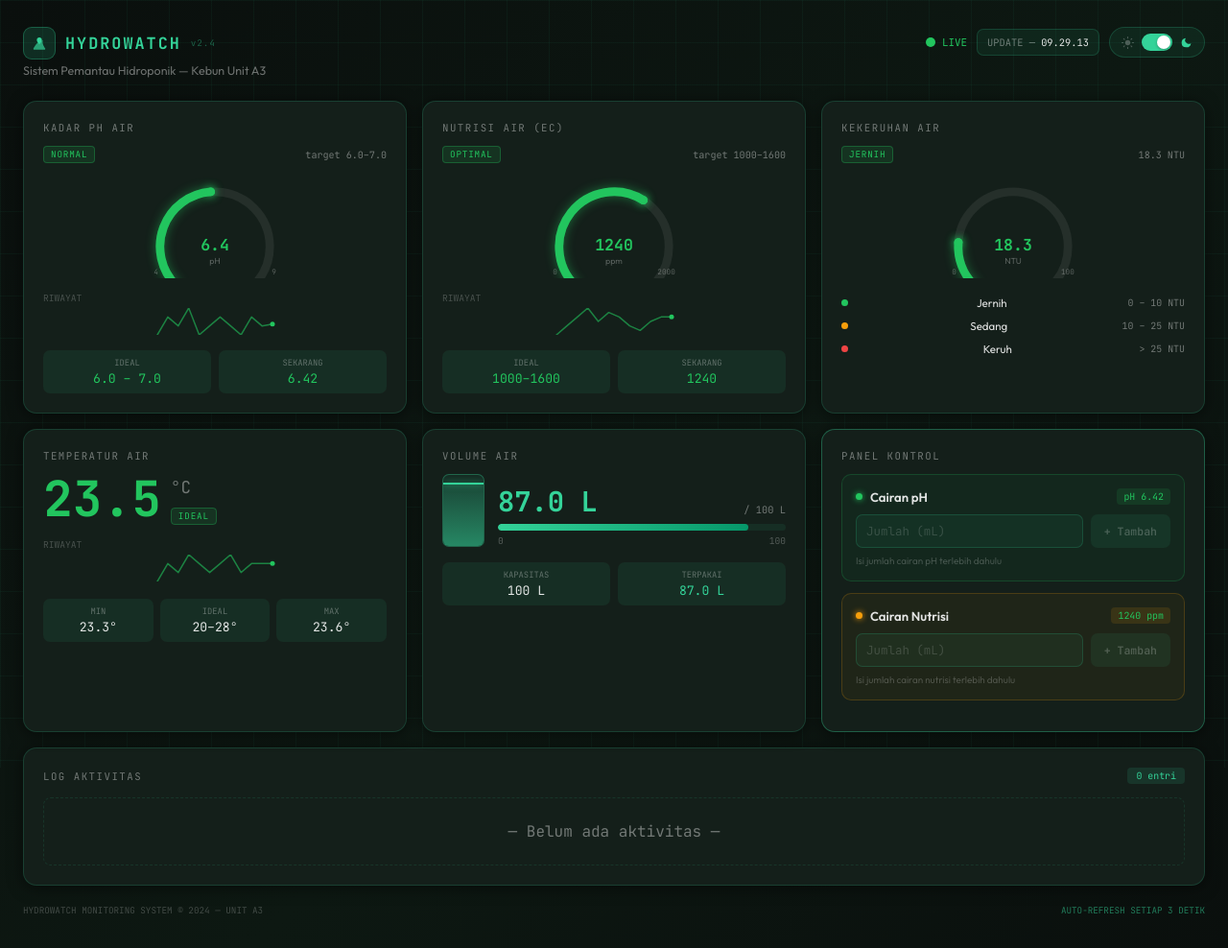
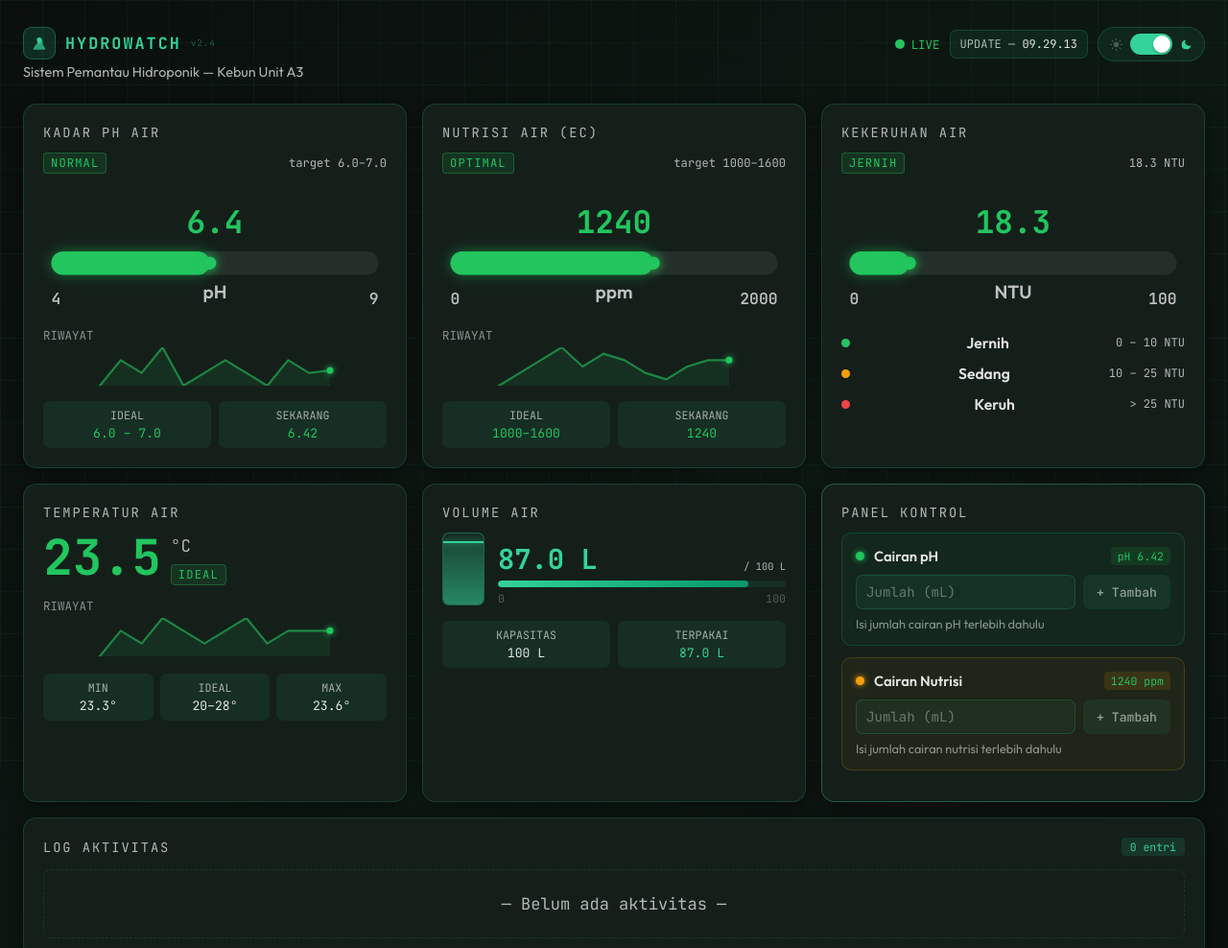
Before and after one commit to fiturbra438-art/web_hidropnik_iot, a website: page public/index.html in a window 1280 px wide. Shown: the top 988 px of the page at 96% size. Drawn offline with Linux system fonts and the light colour scheme.

Commit message:
apdet desain

```diff
--- a/public/hydrowatch.js
+++ b/public/hydrowatch.js
@@ -30,37 +30,28 @@ function drawGauge(svgId, value, min, max, unit, statusClass) {
   const svg = document.getElementById(svgId);
   if (!svg) return;
   const pct  = Math.min(1, Math.max(0, (value - min) / (max - min)));
-  const angle= -135 + pct * 270;
-  const r=52, cx=70, cy=70;
+  const x=15, y=52, width=250, height=18;
   const color = clr(statusClass);
 
-  function toRad(d) { return ((d - 90) * Math.PI) / 180; }
-  function arcPath(s, e, rv) {
-    const x1=cx+rv*Math.cos(toRad(s)), y1=cy+rv*Math.sin(toRad(s));
-    const x2=cx+rv*Math.cos(toRad(e)), y2=cy+rv*Math.sin(toRad(e));
-    const large = e-s>180?1:0;
-    return `M ${x1} ${y1} A ${rv} ${rv} 0 ${large} 1 ${x2} ${y2}`;
-  }
-
   const trackColor = isDark ? "rgba(255,255,255,0.07)" : "rgba(0,0,0,0.08)";
-  const textColor  = isDark ? "rgba(255,255,255,0.3)"  : "rgba(10,30,18,0.35)";
+  const textColor  = isDark ? "rgba(255,255,255,0.72)" : "rgba(10,30,18,0.72)";
 
   const displayVal = unit==="ppm"||unit==="L"
     ? Math.round(value)
     : value.toFixed(1);
 
   svg.innerHTML = `
-    <path d="${arcPath(-135,135,r)}" fill="none" stroke="${trackColor}" stroke-width="8" stroke-linecap="round"/>
-    <path d="${arcPath(-135,-135+pct*270,r)}" fill="none" stroke="${color}" stroke-width="8" stroke-linecap="round"
+    <rect x="${x}" y="${y}" width="${width}" height="${height}" rx="${height / 2}" fill="${trackColor}"/>
+    <rect x="${x}" y="${y}" width="${width * pct}" height="${height}" rx="${height / 2}" fill="${color}"
       style="filter:drop-shadow(0 0 5px ${color}77)"/>
-    <circle cx="${cx+r*Math.cos(toRad(angle))}" cy="${cy+r*Math.sin(toRad(angle))}" r="4"
+    <circle cx="${x + width * pct}" cy="${y + height / 2}" r="5"
       fill="${color}" style="filter:drop-shadow(0 0 4px ${color})"/>
-    <text x="${cx}" y="${cy+4}" text-anchor="middle" font-family="JetBrains Mono,monospace"
-      font-size="15" font-weight="700" fill="${color}">${displayVal}</text>
-    <text x="${cx}" y="${cy+16}" text-anchor="middle" font-family="Outfit,sans-serif"
-      font-size="8" fill="${textColor}">${unit}</text>
-    <text x="12" y="96" font-family="JetBrains Mono,monospace" font-size="7" fill="${textColor}">${min}</text>
-    <text x="128" y="96" text-anchor="end" font-family="JetBrains Mono,monospace" font-size="7" fill="${textColor}">${max}</text>
+    <text x="140" y="38" text-anchor="middle" font-family="JetBrains Mono,monospace"
+      font-size="24" font-weight="700" fill="${color}">${displayVal}</text>
+    <text x="140" y="88" text-anchor="middle" font-family="Outfit,sans-serif"
+      font-size="14" font-weight="600" fill="${textColor}">${unit}</text>
+    <text x="${x}" y="92" font-family="JetBrains Mono,monospace" font-size="12" font-weight="600" fill="${textColor}">${min}</text>
+    <text x="${x + width}" y="92" text-anchor="end" font-family="JetBrains Mono,monospace" font-size="12" font-weight="600" fill="${textColor}">${max}</text>
   `;
 }
 
@@ -70,15 +61,17 @@ function drawSparkline(svgId, data, statusClass) {
   if (!svg || data.length < 2) return;
   const color = clr(statusClass);
   const mn=Math.min(...data), mx=Math.max(...data), range=mx-mn||1;
-  const w=120, h=28;
+  const w=240, h=40;
   const pts = data.map((v,i)=>`${(i/(data.length-1))*w},${h-((v-mn)/range)*h}`).join(" ");
+  const areaPts = `0,${h} ${pts} ${w},${h}`;
   const last = data[data.length-1];
   const lx=(data.length-1)/(data.length-1)*w;
   const ly=h-((last-mn)/range)*h;
   svg.innerHTML = `
-    <polyline points="${pts}" fill="none" stroke="${color}" stroke-width="1.5"
+    <polygon points="${areaPts}" fill="${color}" opacity="0.1"/>
+    <polyline points="${pts}" fill="none" stroke="${color}" stroke-width="2.2"
       stroke-linecap="round" stroke-linejoin="round" opacity="0.6"/>
-    <circle cx="${lx}" cy="${ly}" r="2.5" fill="${color}"/>
+    <circle cx="${lx}" cy="${ly}" r="3.5" fill="${color}" style="filter:drop-shadow(0 0 3px ${color})"/>
   `;
 }
 
--- a/public/index.html
+++ b/public/index.html
@@ -67,10 +67,10 @@
           <span class="mono muted" style="font-size:0.63rem">target 6.0–7.0</span>
         </div>
         <div class="gauge-wrap">
-          <svg id="gauge-ph" viewBox="0 0 140 100" class="gauge"></svg>
+          <svg id="gauge-ph" viewBox="0 0 280 100" class="gauge"></svg>
         </div>
         <p class="history-label">RIWAYAT</p>
-        <svg id="spark-ph" viewBox="0 0 120 28" class="sparkline"></svg>
+        <svg id="spark-ph" viewBox="0 0 240 40" class="sparkline"></svg>
         <div class="mini-grid-2">
           <div class="mini-card"><p class="mini-label">IDEAL</p><p class="mini-val ok">6.0 – 7.0</p></div>
           <div class="mini-card"><p class="mini-label">SEKARANG</p><p class="mini-val" id="val-ph-now"></p></div>
@@ -85,10 +85,10 @@
           <span class="mono muted" style="font-size:0.63rem">target 1000–1600</span>
         </div>
         <div class="gauge-wrap">
-          <svg id="gauge-nutrisi" viewBox="0 0 140 100" class="gauge"></svg>
+          <svg id="gauge-nutrisi" viewBox="0 0 280 100" class="gauge"></svg>
         </div>
         <p class="history-label">RIWAYAT</p>
-        <svg id="spark-nutrisi" viewBox="0 0 120 28" class="sparkline"></svg>
+        <svg id="spark-nutrisi" viewBox="0 0 240 40" class="sparkline"></svg>
         <div class="mini-grid-2">
           <div class="mini-card"><p class="mini-label">IDEAL</p><p class="mini-val ok">1000–1600</p></div>
           <div class="mini-card"><p class="mini-label">SEKARANG</p><p class="mini-val" id="val-nutrisi-now"></p></div>
@@ -103,7 +103,7 @@
           <span class="mono muted" id="val-keruh-ntu" style="font-size:0.63rem"></span>
         </div>
         <div class="gauge-wrap">
-          <svg id="gauge-keruh" viewBox="0 0 140 100" class="gauge"></svg>
+          <svg id="gauge-keruh" viewBox="0 0 280 100" class="gauge"></svg>
         </div>
         <div class="legend-list">
           <div class="legend-row"><span class="dot ok"></span><span class="legend-text">Jernih</span><span class="mono muted" style="font-size:0.62rem">0 – 10 NTU</span></div>
@@ -127,7 +127,7 @@
           </div>
         </div>
         <p class="history-label">RIWAYAT</p>
-        <svg id="spark-suhu" viewBox="0 0 120 28" class="sparkline"></svg>
+        <svg id="spark-suhu" viewBox="0 0 240 40" class="sparkline"></svg>
         <div class="mini-grid-3" style="margin-top:14px">
           <div class="mini-card"><p class="mini-label">MIN</p><p class="mini-val" id="val-suhu-min"></p></div>
           <div class="mini-card"><p class="mini-label">IDEAL</p><p class="mini-val">20–28°</p></div>
--- a/public/styles.css
+++ b/public/styles.css
@@ -13,10 +13,10 @@ body.dark {
   --card-border-accent: rgba(52,211,153,0.35);
   --card-shadow: 0 2px 16px rgba(0,0,0,0.5);
   --text: rgba(255,255,255,0.88);
-  --text-muted: rgba(255,255,255,0.4);
-  --text-dim: rgba(255,255,255,0.22);
+  --text-muted: rgba(255,255,255,0.68);
+  --text-dim: rgba(255,255,255,0.5);
   --mini-card: rgba(52,211,153,0.08);
-  --mini-text: rgba(255,255,255,0.32);
+  --mini-text: rgba(255,255,255,0.62);
   --input-bg: rgba(52,211,153,0.06);
   --input-border: rgba(52,211,153,0.18);
   --input-border-active: rgba(52,211,153,0.55);
@@ -40,8 +40,8 @@ body.light {
   --card-border-accent: rgba(22,163,74,0.45);
   --card-shadow: 0 2px 16px rgba(22,163,74,0.13);
   --text: #0d2818;
-  --text-muted: rgba(10,30,18,0.62);
-  --text-dim: rgba(10,30,18,0.42);
+  --text-muted: rgba(10,30,18,0.78);
+  --text-dim: rgba(10,30,18,0.62);
   --mini-card: rgba(22,163,74,0.12);
   --mini-text: #1a4a2e;
   --input-bg: rgba(22,163,74,0.06);
@@ -69,6 +69,7 @@ body.light {
 /* ── Base ── */
 body {
   font-family: 'Outfit', sans-serif;
+  font-size: 17px;
   background: var(--bg);
   color: var(--text);
   min-height: 100vh;
@@ -138,14 +139,14 @@ body {
   font-size: 0.58rem; letter-spacing: 0.1em;
   color: color-mix(in srgb, var(--accent) 40%, transparent);
 }
-.header-sub { color: var(--text-muted); font-size: 0.78rem; }
+.header-sub { color: var(--text-muted); font-size: 0.9rem; }
 
 .header-right {
   display: flex; align-items: center; flex-wrap: wrap; gap: 10px;
 }
 
 .live-badge { display: flex; align-items: center; gap: 7px; }
-.live-text { font-size: 0.68rem; color: var(--ok); }
+.live-text { font-size: 0.78rem; color: var(--ok); }
 
 .pulse-dot {
   display: inline-block; width: 10px; height: 10px; border-radius: 50%;
@@ -163,7 +164,7 @@ body {
   background: var(--mini-card);
   border: 1px solid var(--card-border);
   border-radius: 7px; padding: 6px 10px;
-  font-size: 0.65rem;
+  font-size: 0.75rem;
 }
 
 /* ── Theme toggle ── */
@@ -178,16 +179,16 @@ body {
 .icon-moon { color: var(--moon-color); transition: color 0.2s; }
 
 .toggle-pill {
-  position: relative; width: 32px; height: 18px; border-radius: 9px;
+  position: relative; width: 44px; height: 22px; border-radius: 11px;
   background: var(--toggle-knob); transition: background 0.25s;
 }
 .toggle-knob {
-  position: absolute; top: 2px; width: 14px; height: 14px;
+  position: absolute; top: 2px; width: 18px; height: 18px;
   border-radius: 50%; background: #fff;
   box-shadow: 0 1px 3px rgba(0,0,0,0.3);
   transition: left 0.25s;
 }
-body.dark  .toggle-knob { left: 16px; }
+body.dark  .toggle-knob { left: 24px; }
 body.light .toggle-knob { left: 2px; }
 
 /* ── Grid ── */
@@ -208,7 +209,7 @@ body.light .toggle-knob { left: 2px; }
 
 .section-label {
   font-family: 'JetBrains Mono', monospace;
-  color: var(--text-muted); font-size: 0.67rem;
+  color: var(--text-muted); font-size: 0.86rem;
   text-transform: uppercase; letter-spacing: 0.14em;
   margin-bottom: 12px;
 }
@@ -221,7 +222,7 @@ body.light .toggle-knob { left: 2px; }
 /* ── Badge ── */
 .badge {
   font-family: 'JetBrains Mono', monospace;
-  font-size: 0.58rem; letter-spacing: 0.09em;
+  font-size: 0.76rem; letter-spacing: 0.09em;
   padding: 2px 7px; border-radius: 4px;
 }
 .badge.ok     { background: rgba(34,197,94,0.12); color: var(--ok); border: 1px solid rgba(34,197,94,0.3); }
@@ -230,15 +231,15 @@ body.light .toggle-knob { left: 2px; }
 
 /* ── Gauge ── */
 .gauge-wrap { margin: 0 auto; }
-.gauge { width: 100%; max-height: 110px; }
+.gauge { width: calc(100% + 24px); max-width: none; height: auto; margin-left: -12px; max-height: none; }
 
 /* ── Sparkline ── */
 .history-label {
   font-family: 'JetBrains Mono', monospace;
-  font-size: 0.6rem; color: var(--text-dim);
+  font-size: 0.78rem; color: var(--text-dim);
   margin-top: 10px; margin-bottom: 4px;
 }
-.sparkline { width: 100%; height: 28px; }
+.sparkline { width: 100%; height: 40px; }
 
 /* ── Mini cards ── */
 .mini-grid-2 { display: grid; grid-template-columns: 1fr 1fr; gap: 8px; margin-top: 12px; }
@@ -249,7 +250,7 @@ body.light .toggle-knob { left: 2px; }
 }
 .mini-label {
   font-family: 'JetBrains Mono', monospace;
-  font-size: 0.55rem; color: var(--mini-text); margin-bottom: 2px;
+  font-size: 0.73rem; color: var(--mini-text); margin-bottom: 2px;
 }
 .mini-val {
   font-family: 'JetBrains Mono', monospace;
@@ -259,14 +260,14 @@ body.light .toggle-knob { left: 2px; }
 .mini-val.accent { color: var(--accent); }
 
 /* ── Legend ── */
-.legend-list { display: flex; flex-direction: column; gap: 9px; margin-top: 14px; }
+.legend-list { display: flex; flex-direction: column; gap: 12px; margin-top: 16px; }
 .legend-row { display: flex; align-items: center; justify-content: space-between; }
-.legend-text { font-size: 0.72rem; color: var(--text); }
+.legend-text { font-size: 0.98rem; font-weight: 600; color: var(--text); }
 
 /* ── Dots ── */
 .dot {
-  display: inline-block; width: 7px; height: 7px;
-  border-radius: 50%; flex-shrink: 0; margin-right: 8px;
+  display: inline-block; width: 9px; height: 9px;
+  border-radius: 50%; flex-shrink: 0; margin-right: 10px;
 }
 .dot.ok     { background: var(--ok); }
 .dot.warn   { background: var(--warn); }
@@ -327,7 +328,7 @@ body.light .toggle-knob { left: 2px; }
 /* ── Alert ── */
 .alert-box {
   display: flex; align-items: center; gap: 8px;
-  border-radius: 8px; padding: 8px 12px; font-size: 0.7rem;
+  border-radius: 8px; padding: 8px 12px; font-size: 0.8rem;
 }
 .danger-alert {
   background: rgba(239,68,68,0.1);
@@ -347,10 +348,10 @@ body.light .toggle-knob { left: 2px; }
   justify-content: space-between; margin-bottom: 10px;
 }
 .control-title { display: flex; align-items: center; }
-.control-name { font-size: 0.82rem; font-weight: 600; color: var(--text); }
+.control-name { font-size: 0.92rem; font-weight: 600; color: var(--text); }
 
 .badge-inline {
-  font-size: 0.62rem; padding: 2px 7px; border-radius: 4px;
+  font-size: 0.72rem; padding: 2px 7px; border-radius: 4px;
   background: rgba(34,197,94,0.12); color: var(--ok);
 }
 .warn-inline { background: rgba(245,158,11,0.12); color: var(--warn); }
@@ -361,7 +362,7 @@ body.light .toggle-knob { left: 2px; }
   flex: 1; background: var(--input-bg);
   border: 1px solid var(--input-border);
   color: var(--text); font-family: 'JetBrains Mono', monospace;
-  font-size: 0.78rem; padding: 8px 10px;
+  font-size: 0.88rem; padding: 8px 10px;
   border-radius: 7px; outline: none;
   transition: border-color 0.2s;
   min-width: 0;
@@ -372,7 +373,7 @@ body.light .toggle-knob { left: 2px; }
 .ctrl-btn {
   padding: 8px 14px; border-radius: 7px; border: none;
   font-family: 'JetBrains Mono', monospace;
-  font-size: 0.72rem; font-weight: 600;
+  font-size: 0.82rem; font-weight: 600;
   cursor: not-allowed; transition: all 0.2s;
   background: var(--mini-card); color: var(--text-dim);
   white-space: nowrap;
@@ -389,8 +390,13 @@ body.light .toggle-knob { left: 2px; }
 }
 
 .ctrl-hint {
-  font-size: 0.62rem; color: var(--text-dim); margin-top: 7px;
+  font-size: 0.8rem; color: var(--text-dim); margin-top: 7px;
 }
+
+/* Make the small inline sensor targets readable as well. */
+[style*="font-size:0.63rem"] { font-size: 0.76rem !important; }
+[style*="font-size:0.62rem"] { font-size: 0.75rem !important; }
+[style*="font-size:0.6rem"] { font-size: 0.72rem !important; }
 
 /* ── Log ── */
 .log-card { margin-bottom: 0; }
@@ -399,7 +405,7 @@ body.light .toggle-knob { left: 2px; }
   justify-content: space-between; margin-bottom: 14px;
 }
 .badge-count {
-  font-size: 0.62rem; color: var(--accent);
+  font-size: 0.72rem; color: var(--accent);
   background: color-mix(in srgb, var(--accent) 12%, transparent);
   padding: 2px 9px; border-radius: 4px;
 }
@@ -429,13 +435,13 @@ body.light .toggle-knob { left: 2px; }
 .log-dot { width: 8px; height: 8px; border-radius: 50%; }
 .log-dot.ph-dot  { background: var(--ok); }
 .log-dot.nut-dot { background: var(--warn); }
-.log-text { flex: 1; font-size: 0.76rem; color: var(--text); }
-.log-time { font-size: 0.62rem; color: var(--text-muted); white-space: nowrap; }
+.log-text { flex: 1; font-size: 0.86rem; color: var(--text); }
+.log-time { font-size: 0.72rem; color: var(--text-muted); white-space: nowrap; }
 
 /* ── Footer ── */
 .footer {
   display: flex; flex-direction: column; gap: 4px;
-  margin-top: 20px; font-size: 0.58rem;
+  margin-top: 20px; font-size: 0.68rem;
   color: color-mix(in srgb, var(--text) 25%, transparent);
 }
 @media (min-width: 640px) {
```
